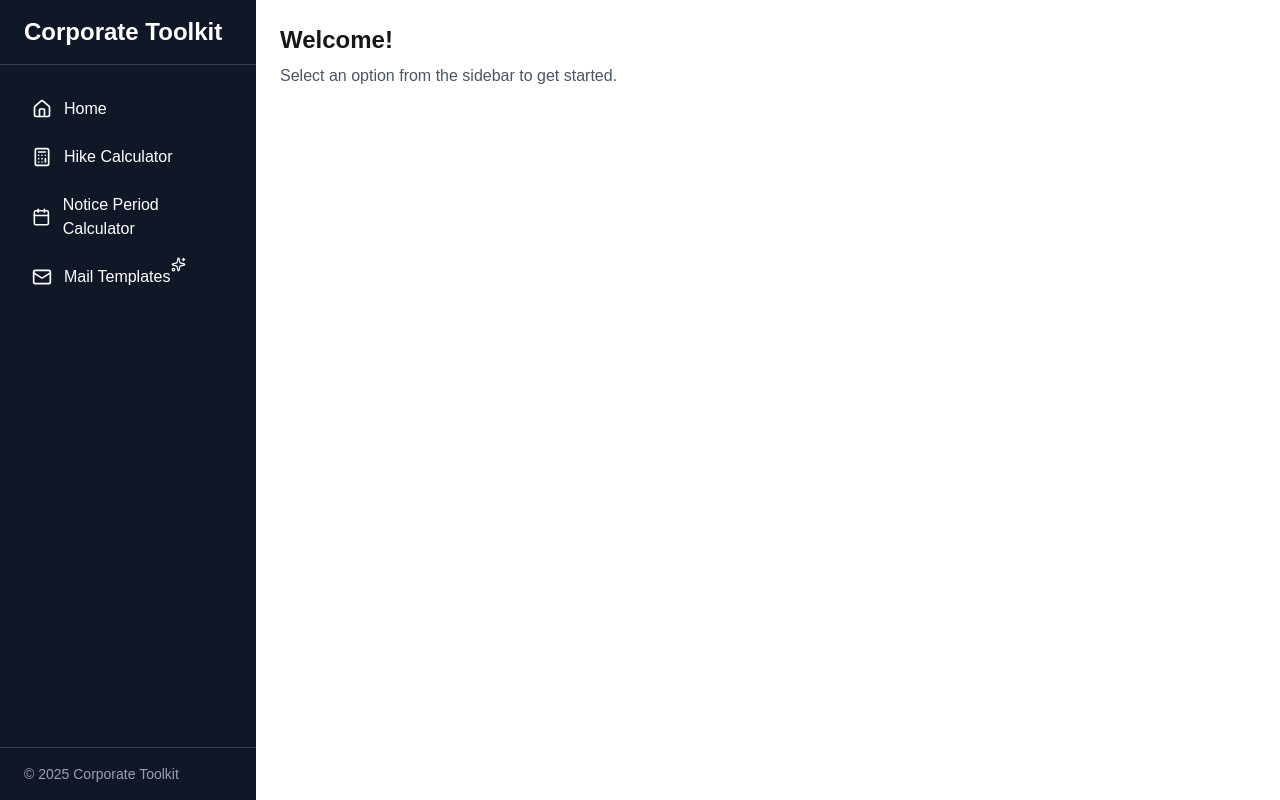
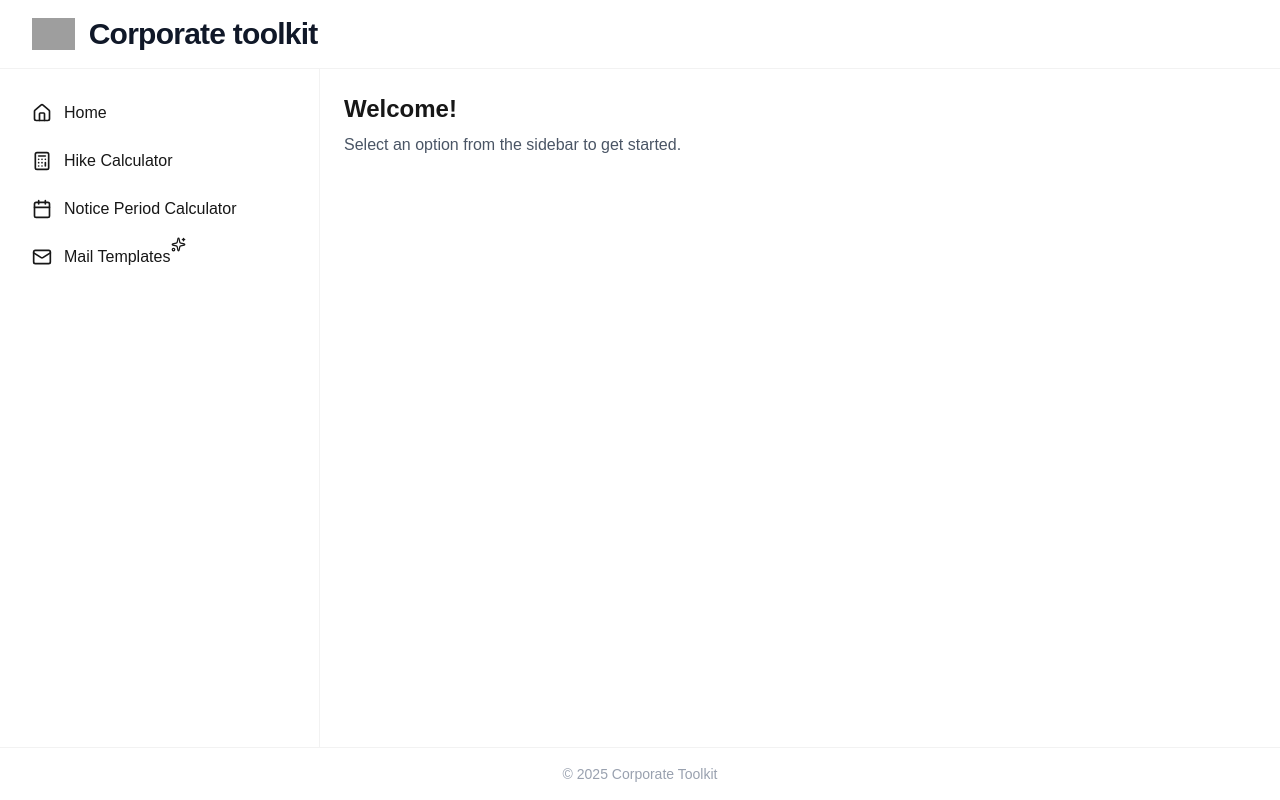
Before and after one commit to saif80ali/corporate-toolkit, a Next.js app: page / in a window 1280 px wide. Built offline with nearby package versions, Linux system fonts and the light colour scheme; grey boxes are pictures that could not be loaded.

Commit message:
Creating final layout

```diff
--- a/src/components/SideNavBar.tsx
+++ b/src/components/SideNavBar.tsx
@@ -5,34 +5,22 @@ import {
   Mail,
   Sparkles,
 } from "lucide-react";
-import Footer from './footer';
 import Link from "next/link";
 
 export default function sidebar() {
   return (
-    <div className="flex h-screen">
-      {/* Sidebar */}
-      <div className="w-64 bg-gray-900 text-white flex flex-col">
-        <div className="px-6 py-4 text-2xl font-bold border-b border-gray-700">
-          Corporate Toolkit
-        </div>
+    <div className="w-80 text-gray flex flex-col border-r border-gray-950/5 dark:border-white/10">
+      <nav className="flex-1 px-4 py-6 space-y-2">
+        <Link href="/" className="flex items-center gap-3 px-4 py-2 rounded-lg hover:text-fuchsia-600 transition"><Home size={20} />
+          Home</Link>
+        <Link href="/hike-calculator" className="flex items-center gap-3 px-4 py-2 rounded-lg hover:text-fuchsia-600 transition"><Calculator size={20} />
+          Hike Calculator</Link>
+        <Link href="/notice-period-calculator" className="flex items-center gap-3 px-4 py-2 rounded-lg hover:text-fuchsia-600 transition"><Calendar size={20} />
+          Notice Period Calculator</Link>
+        <Link href="/mail-generator" className="flex items-center gap-3 px-4 py-2 rounded-lg hover:text-fuchsia-600 transition"><Mail size={20} />
+          <span className="relative">Mail Templates<Sparkles className="absolute -top-2 -right-4" size={15} /></span></Link>
+      </nav>
+    </div>
 
-        <nav className="flex-1 px-4 py-6 space-y-2">
-          <Link href="/" className="flex items-center gap-3 px-4 py-2 rounded-lg hover:bg-gray-700 transition"><Home size={20} />
-            Home</Link>
-          <Link href="/hike-calculator" className="flex items-center gap-3 px-4 py-2 rounded-lg hover:bg-gray-700 transition"><Calculator size={20} />
-            Hike Calculator</Link>
-          <Link href="/notice-period-calculator" className="flex items-center gap-3 px-4 py-2 rounded-lg hover:bg-gray-700 transition"><Calendar size={20} />
-            Notice Period Calculator</Link>
-          <Link href="/mail-generator" className="flex items-center gap-3 px-4 py-2 rounded-lg hover:bg-gray-700 transition"><Mail size={20} />
-            <span className="relative">Mail Templates<Sparkles className="absolute -top-2 -right-4" size={15} /></span></Link>
-        </nav>
-
-
-      <Footer></Footer>
-
-      </div>
-
-    </div>
   );
 }
--- a/src/components/footer.tsx
+++ b/src/components/footer.tsx
@@ -2,8 +2,8 @@ import React from 'react'
 
 function footer() {
   return (
-    <div className="px-6 py-4 border-t border-gray-700 text-sm text-gray-400">
-        © 2025 Corporate Toolkit
+    <div className="px-6 py-4 border-t border-gray-950/5 dark:border-white/10 text-sm text-gray-400 text-center">
+      © 2025 Corporate Toolkit
     </div>
   )
 }
--- /dev/null
+++ b/src/components/header.tsx
@@ -0,0 +1,15 @@
+import React from 'react'
+
+export default function header() {
+  return (
+    <header className="border-b border-gray-950/5 dark:border-white/10">
+        <div  aria-label="Global" className="mx-auto flex items-center p-4 lg:px-8">
+            <a href="#" className="-m-1.5 p-1.5 mr-2">
+                <span className="sr-only">Corporate toolkit</span>
+                <img src="https://tailwindcss.com/plus-assets/img/logos/mark.svg?color=indigo&shade=600" alt="" className="h-8 w-auto" />
+            </a>
+            <h2 className="text-2xl/7 font-bold text-gray-900 sm:truncate sm:text-3xl sm:tracking-tight">Corporate toolkit</h2>
+        </div>
+    </header>
+  )
+}
--- a/src/components/layout.tsx
+++ b/src/components/layout.tsx
@@ -1,12 +1,18 @@
 import { ReactNode } from 'react';
 import Navbar from './SideNavBar';
+import Footer from './footer';
+import Header from './header';
 
 
 export default function Layout({ children }: { children: ReactNode }) {
   return (
-    <div className='flex'>
-      <Navbar />
-      <main className='flex-1 p-6'>{children}</main>
+    <div className='h-dvh flex flex-col'>
+      <Header></Header>
+      <div className='flex flex-1'>
+        <Navbar />
+        <main className='flex-1'>{children}</main>
+      </div>
+      <Footer></Footer>
     </div>
   )
 }
--- a/src/pages/index.tsx
+++ b/src/pages/index.tsx
@@ -15,7 +15,7 @@ export default function Home() {
     <div className="flex">
 
       {/* Main Content */}
-      <div>
+      <div className="p-6">
         <h1 className="text-2xl font-semibold">Welcome!</h1>
         <p className="mt-2 text-gray-600">
           Select an option from the sidebar to get started.
```
